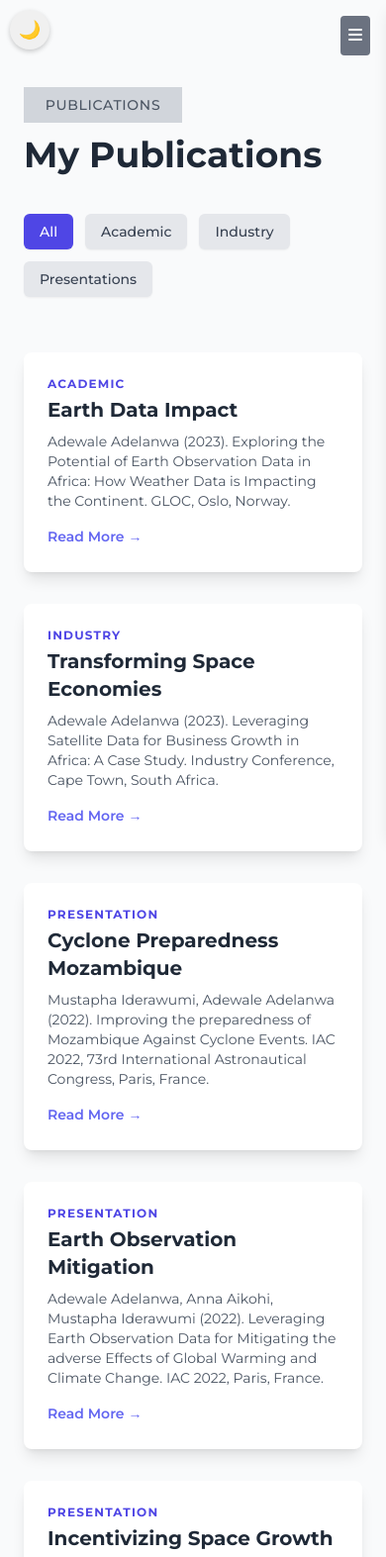
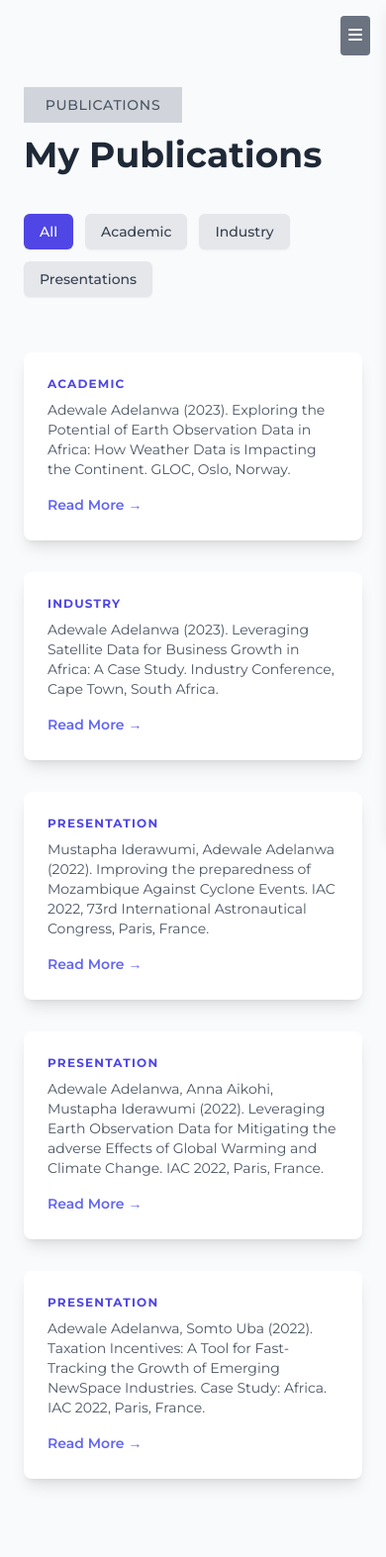
Before and after one commit to pereedi/portfolio-project, a plain HTML site: page Publications.html in a window 390 px wide. Shown: the top 1573 px of the page at 99% size. After the commit the page ends 1518 px from the top, so only its background shows below. Drawn offline with nearby package versions, Linux system fonts and the light colour scheme.

Commit message:
Initial commit

```diff
--- a/Publications.html
+++ b/Publications.html
@@ -21,8 +21,6 @@
         transition: all 0.3s ease-in-out;
       }
     </style>
-    <!-- dark mode -->
-    <link rel="stylesheet" href="/tuggle.css">
     <!-- javascript tag -->
     <script src="Home.js" defer></script>
     <title>Portfolio - About</title>
@@ -31,9 +29,6 @@
     <!-- Overall container for sidebar + main content -->
     <div class="flex flex-col md:flex-row min-h-screen"> <!-- Changed h-screen to min-h-screen for content exceeding screen height -->
         <!-- Sidebar for responsive screen-->
-        <div id="top-left-toggle">
-          <button id="dark-mode-toggle-responsive" class="toggle-btn">🌙</button>
-       </div>
         <nav id="responsive-sidebar" class="fixed top-0 right-0 w-1/2 h-full bg-gray-100 p-6 flex flex-col items-start shadow-lg transform translate-x-full transition-transform duration-500 z-50 md:hidden">
             <!-- <button id="close-sidebar" class="self-end mb-4 text-xl text-gray-600 hover:text-black md:hidden">
                 <i class="fas fa-times"></i>
@@ -58,9 +53,8 @@
         <!-- Sidebar for larger screens -->
         <!-- Added left-0, top-0 for clarity and z-30 to be under mobile overlays -->
         <nav class="w-full md:w-1/4 bg-amber-50 p-6 flex-col items-center shadow-lg hidden md:flex h-screen fixed left-0 top-0 z-30">
-          <div id="desktop-sidebar-toggle-container"><button id="dark-mode-toggle" class="toggle-btn">🌙</button></div>
+
             <div class="mb-8 pt-16 md:pt-24">
-
               <h1 class="text-3xl font-bold text-black text-center">Portfolio</h1>
             </div>
             <div class="flex flex-col items-center gap-5">
@@ -120,26 +114,22 @@
                     <div id="all" class="publication-category flex flex-col gap-8">
                         <div class="bg-white rounded-lg shadow-lg p-6 hover:shadow-xl transition-shadow duration-300">
                             <h3 class="text-xs font-bold text-indigo-600 tracking-widest uppercase">Academic</h3>
-                            <h2 class="font-bold text-xl text-gray-800 mt-1">Earth Data Impact</h2>
                             <p class="text-gray-600 text-sm mt-2">Adewale Adelanwa (2023). Exploring the Potential of Earth Observation Data in Africa: How Weather Data is Impacting the Continent. GLOC, Oslo, Norway.</p>
                             <a href="https://dl.iafastro.directory/event/GLOC-2023/paper/74978/" target="_blank" class="text-indigo-500 hover:text-indigo-700 text-sm mt-4 inline-block font-semibold">Read More →</a>
                         </div>
                         <div class="bg-white rounded-lg shadow-lg p-6 hover:shadow-xl transition-shadow duration-300">
                             <h3 class="text-xs font-bold text-indigo-600 tracking-widest uppercase">Industry</h3>
-                            <h2 class="font-bold text-xl text-gray-800 mt-1">Transforming Space Economies</h2>
                             <p class="text-gray-600 text-sm mt-2">Adewale Adelanwa (2023). Leveraging Satellite Data for Business Growth in Africa: A Case Study. Industry Conference, Cape Town, South Africa.</p>
                             <a href="https://dl.iafastro.directory/event/IAC-2023/paper/79016/" target="_blank" class="text-indigo-500 hover:text-indigo-700 text-sm mt-4 inline-block font-semibold">Read More →</a>
                         </div>
                         <div class="bg-white rounded-lg shadow-lg p-6 hover:shadow-xl transition-shadow duration-300">
                             <h3 class="text-xs font-bold text-indigo-600 tracking-widest uppercase">Presentation</h3>
-                            <h2 class="font-bold text-xl text-gray-800 mt-1">Cyclone Preparedness Mozambique</h2>
                             <p class="text-gray-600 text-sm mt-2">Mustapha Iderawumi, Adewale Adelanwa (2022). Improving the preparedness of Mozambique Against Cyclone Events. IAC 2022, 73rd International Astronautical Congress, Paris, France.</p>
                             <a href="https://dl.iafastro.directory/event/IAC-2022/paper/68144/
                             " target="_blank" class="text-indigo-500 hover:text-indigo-700 text-sm mt-4 inline-block font-semibold">Read More →</a>
                         </div>
                         <div class="bg-white rounded-lg shadow-lg p-6 hover:shadow-xl transition-shadow duration-300">
                           <h3 class="text-xs font-bold text-indigo-600 tracking-widest uppercase">Presentation</h3>
-                          <h2 class="font-bold text-xl text-gray-800 mt-1">Earth Observation Mitigation</h2>
                           <p class="text-gray-600 text-sm mt-2">Adewale Adelanwa, Anna Aikohi, Mustapha Iderawumi (2022). Leveraging Earth Observation Data for Mitigating the adverse Effects of Global Warming and Climate
                             Change. IAC 2022, Paris, France.</p>
                           <a href="https://dl.iafastro.directory/event/IAC-2022/paper/68142/
@@ -147,7 +137,6 @@
                       </div>
                       <div class="bg-white rounded-lg shadow-lg p-6 hover:shadow-xl transition-shadow duration-300">
                         <h3 class="text-xs font-bold text-indigo-600 tracking-widest uppercase">Presentation</h3>
-                        <h2 class="font-bold text-xl text-gray-800 mt-1">Incentivizing Space Growth</h2>
                         <p class="text-gray-600 text-sm mt-2">Adewale Adelanwa, Somto Uba (2022). Taxation Incentives: A Tool for Fast-Tracking the Growth of Emerging NewSpace Industries. Case Study: Africa. IAC 2022, Paris, France.</p>
                         <a href="https://dl.iafastro.directory/event/IAC-2022/paper/67961/
                         " target="_blank" class="text-indigo-500 hover:text-indigo-700 text-sm mt-4 inline-block font-semibold">Read More →</a>
@@ -158,14 +147,12 @@
                     <div id="academic" class="publication-category hidden flex-col gap-8">
                         <div class="bg-white rounded-lg shadow-lg p-6 hover:shadow-xl transition-shadow duration-300">
                             <h3 class="text-xs font-bold text-indigo-600 tracking-widest uppercase">Academic</h3>
-                            <h2 class="font-bold text-xl text-gray-800 mt-1">Earth Data Impact</h2>
                             <p class="text-gray-600 text-sm mt-2">Adewale Adelanwa (2023). Exploring the Potential of Earth Observation Data in Africa: How Weather Data is Impacting the Continent. GLOC, Oslo, Norway.</p>
                             <a href="https://dl.iafastro.directory/event/GLOC-2023/paper/74978/" target="_blank" class="text-indigo-500 hover:text-indigo-700 text-sm mt-4 inline-block font-semibold">Read More →</a>
                         </div>
 
                         <div class="bg-white rounded-lg shadow-lg p-6 hover:shadow-xl transition-shadow duration-300">
-                          <h3 class="text-xs font-bold text-indigo-600 tracking-widest uppercase">Academic</h3>
-                          <h2 class="font-bold text-xl text-gray-800 mt-1">Earth Observation Mitigation</h2>
+                            <h3 class="text-xs font-bold text-indigo-600 tracking-widest uppercase">Academic</h3>
                           <p class="text-gray-600 text-sm mt-2">Adewale Adelanwa, Anna Aikohi, Mustapha Iderawumi (2022). Leveraging Earth Observation Data for Mitigating the adverse Effects of Global Warming and Climate
                             Change. IAC 2022, Paris, France.</p>
                           <a href="https://dl.iafastro.directory/event/IAC-2022/paper/68142/
@@ -177,14 +164,12 @@
                     <div id="industry" class="publication-category hidden flex-col gap-8">
                         <div class="bg-white rounded-lg shadow-lg p-6 hover:shadow-xl transition-shadow duration-300">
                             <h3 class="text-xs font-bold text-indigo-600 tracking-widest uppercase">Industry</h3>
-                            <h2 class="font-bold text-xl text-gray-800 mt-1">Transforming Space Economies</h2>
                             <p class="text-gray-600 text-sm mt-2">Anna Aikohi, Adewale Adelanwa (2023). Socioeconomic Policy: A Transformational Tool for Developing Emerging Space Markets. Case Study: Africa. IAC 2023, 74th International Astronautical Congress, Baku, Azerbaijan.</p>
                             <a href="https://dl.iafastro.directory/event/IAC-2023/paper/79016/" target="_blank" class="text-indigo-500 hover:text-indigo-700 text-sm mt-4 inline-block font-semibold">Read More →</a>
                         </div>
 
                         <div class="bg-white rounded-lg shadow-lg p-6 hover:shadow-xl transition-shadow duration-300">
-                          <h3 class="text-xs font-bold text-indigo-600 tracking-widest uppercase">Industry</h3>
-                          <h2 class="font-bold text-xl text-gray-800 mt-1">Incentivizing Space Growth</h2>
+                            <h3 class="text-xs font-bold text-indigo-600 tracking-widest uppercase">Industry</h3>
                           <p class="text-gray-600 text-sm mt-2">Adewale Adelanwa, Somto Uba (2022). Taxation Incentives: A Tool for Fast-Tracking the Growth of Emerging NewSpace Industries. Case Study: Africa. IAC 2022, Paris, France.</p>
                           <a href="https://dl.iafastro.directory/event/IAC-2022/paper/67961/
                           " target="_blank" class="text-indigo-500 hover:text-indigo-700 text-sm mt-4 inline-block font-semibold">Read More →</a>
@@ -195,7 +180,6 @@
                     <div id="presentations" class="publication-category hidden flex-col gap-8">
                         <div class="bg-white rounded-lg shadow-lg p-6 hover:shadow-xl transition-shadow duration-300">
                             <h3 class="text-xs font-bold text-indigo-600 tracking-widest uppercase">Presentation</h3>
-                            <h2 class="font-bold text-xl text-gray-800 mt-1">Cyclone Preparedness Mozambique</h2>
                             <p class="text-gray-600 text-sm mt-2">Mustapha Iderawumi, Adewale Adelanwa (2022). Improving the preparedness of Mozambique Against Cyclone Events. IAC 2022, 73rd International Astronautical Congress, Paris, France.</p>
                             <a href="https://dl.iafastro.directory/event/IAC-2022/paper/68144/
                             " target="_blank" class="text-indigo-500 hover:text-indigo-700 text-sm mt-4 inline-block font-semibold">Read More →</a>
```
Also changed, not shown: contact.html (+1 -9 lines), project.html (+7 -32 lines).
